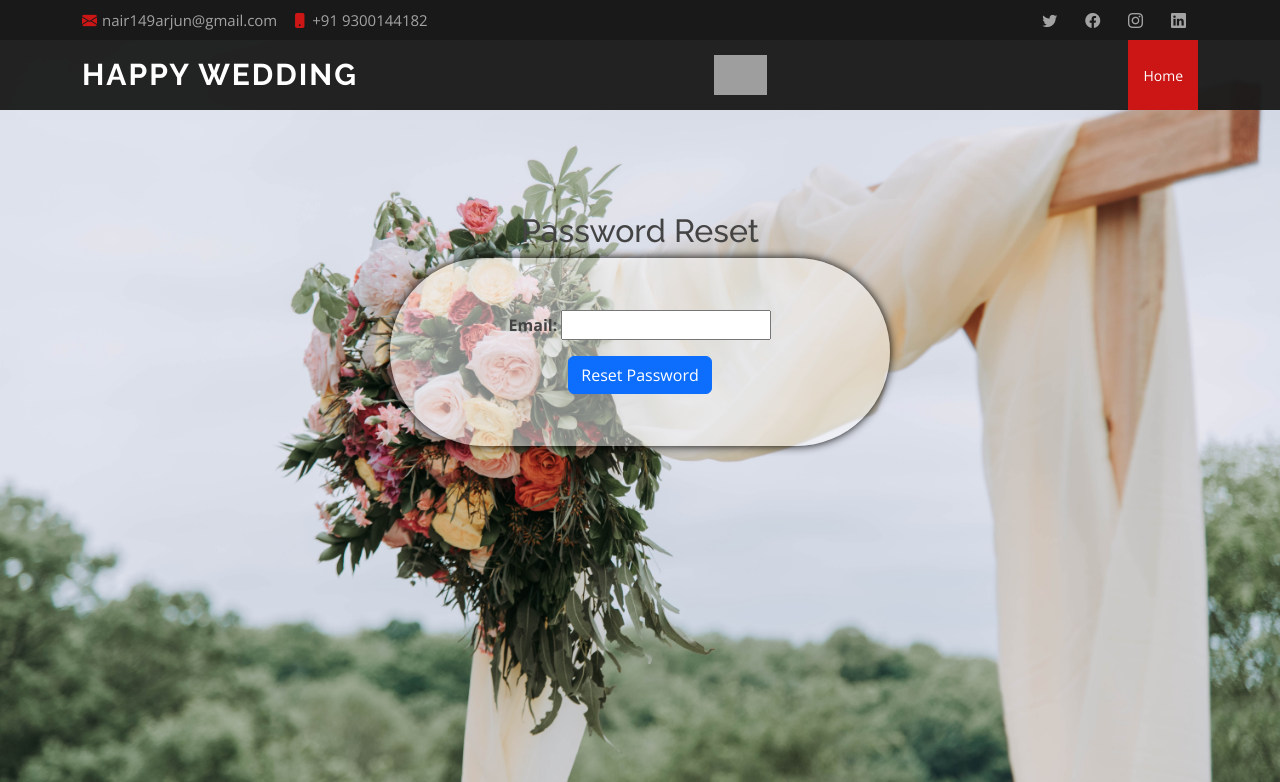
After one commit to arjun200010/MINI-PROJECT, a Django app: page /password_reset/ in a window 1280 px wide. The commit adds this page. Shown: the top 782 px of the page. Run offline with Django 4.2, Linux system fonts and the light colour scheme; some libraries are stand-ins or nearby versions; grey boxes are pictures that could not be loaded.

Commit message:
fourth update of code

```diff
--- a/happywedding/urls.py
+++ b/happywedding/urls.py
@@ -17,7 +17,7 @@ Including another URLconf
 from django.contrib import admin
 from django.urls import path
 from weddingapp import views
-
+from django.contrib.auth.views import PasswordResetView,PasswordResetDoneView,PasswordResetConfirmView,PasswordResetCompleteView
 urlpatterns = [
     path('admin/', admin.site.urls),
     path('',views.index,name='index'),
@@ -25,4 +25,8 @@ urlpatterns = [
      path('login/',views.login,name='login'),
     path('loginhome/',views.loginhome,name='loginhome'),
     path('logout/',views.handlelogout,name='handlelogout'),
+    path('password_reset/', PasswordResetView.as_view(), name='password_reset'),
+    path('password_reset/done/', PasswordResetDoneView.as_view(), name='password_reset_done'),
+    path('reset/<uidb64>/<token>/', PasswordResetConfirmView.as_view(), name='password_reset_confirm'),
+    path('reset/done/', PasswordResetCompleteView.as_view(), name='password_reset_complete')
 ]
--- a/templates/login.html
+++ b/templates/login.html
@@ -102,6 +102,7 @@ opacity: 1.9; /* This value should be between 0 and 1, not 1.9 */
             </div>
             <button type="submit" class="btn btn-primary" onclick="validateLogin()" >LOGIN</button>
             <span id="success-message" class="success-message"></span>
+            <a href="{% url 'password_reset' %}">Forget Password</a>
         </form>
 
 
--- /dev/null
+++ b/templates/nav1.html
@@ -0,0 +1,86 @@
+{% load static %}
+<!DOCTYPE html>
+<html lang="en">
+
+<head>
+  <meta charset="utf-8">
+  <meta content="width=device-width, initial-scale=1.0" name="viewport">
+
+  <title>HAPPY WEDDING</title>
+  <meta content="" name="description">
+  <meta content="" name="keywords">
+
+  <!-- Favicons -->
+  <link href="{% static 'assets/img/favicon.png' %}" rel="icon">
+  <link href="{% static 'assets/img/apple-touch-icon.png' %}" rel="apple-touch-icon">
+
+  <!-- Google Fonts -->
+  <link href="https://fonts.googleapis.com/css?family=Open+Sans:300,300i,400,400i,600,600i,700,700i|Raleway:300,300i,400,400i,500,500i,600,600i,700,700i|Poppins:300,300i,400,400i,500,500i,600,600i,700,700i" rel="stylesheet">
+
+  <!-- Vendor CSS Files -->
+  <link href="{% static 'assets/vendor/aos/aos.css' %}" rel="stylesheet">
+  <link href="{% static 'assets/vendor/bootstrap/css/bootstrap.min.css' %}" rel="stylesheet">
+  <link href="{% static 'assets/vendor/bootstrap-icons/bootstrap-icons.css' %}" rel="stylesheet">
+  <link href="{% static 'assets/vendor/boxicons/css/boxicons.min.css' %}" rel="stylesheet">
+  <link href="{% static 'assets/vendor/glightbox/css/glightbox.min.css' %}" rel="stylesheet">
+  <link href="{% static 'assets/vendor/swiper/swiper-bundle.min.css' %}" rel="stylesheet">
+
+  <!-- Template Main CSS File -->
+  <link href="{% static 'assets/css/style.css' %}" rel="stylesheet">
+
+
+   {% block style %}
+
+     {% endblock style %}
+
+
+</head>
+
+<body>
+
+  <!-- ======= Top Bar ======= -->
+  <section id="topbar" class="d-flex align-items-center">
+    <div class="container d-flex justify-content-center justify-content-md-between">
+      <div class="contact-info d-flex align-items-center">
+        <i class="bi bi-envelope-fill"></i><a href="mailto:contact@example.com">nair149arjun@gmail.com</a>
+        <i class="bi bi-phone-fill phone-icon"></i>+91 9300144182
+      </div>
+      <div class="social-links d-none d-md-block">
+        <a href="#" class="twitter"><i class="bi bi-twitter"></i></a>
+        <a href="#" class="facebook"><i class="bi bi-facebook"></i></a>
+        <a href="#" class="instagram"><i class="bi bi-instagram"></i></a>
+        <a href="#" class="linkedin"><i class="bi bi-linkedin"></i></i></a>
+      </div>
+    </div>
+  </section>
+
+  <!-- ======= Header ======= -->
+  <header id="header" class="d-flex align-items-center">
+    <div class="container d-flex align-items-center justify-content-between">
+
+      <h1 class="logo"><a href="index.html">HAPPY WEDDING</a></h1>
+      <!-- Uncomment below if you prefer to use an image logo -->
+      <a href="index.html" class="logo"><img src="{% static 'assets/img/logo.png'%}" alt="" class="img-fluid"></a>
+
+      <nav id="navbar" class="navbar">
+        <ul>
+          <li><a class="nav-link scrollto active" href="{% url 'index' %}">Home</a></li>
+        </ul>
+        <i class="bi bi-list mobile-nav-toggle"></i>
+      </nav><!-- .navbar -->
+
+    </div>
+  </header><!-- End Header -->
+
+  <!-- ======= Hero Section ======= -->
+  <!-- End Hero -->
+
+  <main id="main">
+   {% block body %}
+
+
+
+
+
+ {% endblock body %}
+  </main><!-- End #main -->
--- /dev/null
+++ b/templates/registration/password_reset_form.html
@@ -0,0 +1,59 @@
+
+{% extends "nav1.html" %}
+
+{% load static %}
+{% block style %}
+     <style>
+ body {
+           background-image: url("{% static 'assets/img/wed.jpg' %} ");
+           background-size: cover;
+           background-repeat: no-repeat;
+           justify-content:center;
+           align-items:center;
+        }
+         h2 {
+            text-align: center;
+            color: #OOO;
+            margin:bottom:30px;
+            margin-top:102px;
+        }
+
+        form {
+max-width: 500px;
+margin: 0 auto; /* Center-align the form horizontally */
+padding: 52px;
+background-color: rgba(255, 255, 255, 0.5);
+box-shadow: 0px 0px 10px rgba(0, 0, 0, 7.2);
+border-radius: 119px;
+text-align: center;
+opacity: 1.9; /* This value should be between 0 and 1, not 1.9 */
+
+button {
+            background-color: #0074e4;
+            color: #fff;
+            border: none;
+            border-radius: 20px;
+            padding: 15px 20px;
+            cursor: pointer;
+        }
+         </style>
+{% endblock style %}
+
+{% block body  %}
+    <meta charset="UTF-8">
+    <meta name="viewport" content="width=device-width, initial-scale=1.0">
+
+    <h2>Password Reset</h2>
+    <div>
+    <form method="post">
+        {% csrf_token %}
+        <strong>{{ form.as_p }}</strong>
+        <button type="submit" class="btn btn-primary">Reset Password</button>
+    </form>
+    </div>
+    <script src="https://cdn.jsdelivr.net/npm/bootstrap@5.3.2/dist/js/bootstrap.bundle.min.js" integrity="sha384-C6RzsynM9kWDrMNeT87bh95OGNyZPhcTNXj1NW7RuBCsyN/o0jlpcV8Qyq46cDfL" crossorigin="anonymous"></script>
+<br>
+<br>
+<br>
+<br>
+ {% endblock body  %}
```
Also changed, not shown: happywedding/settings.py (+8 -0 lines), templates/registration/password_reset_complete.html (added, +17 -0 lines), templates/registration/password_reset_confirm.html (added, +58 -0 lines), templates/registration/password_reset_done.html (added, +36 -0 lines), db.sqlite3, static/assets/img/signup.jpg (added).
